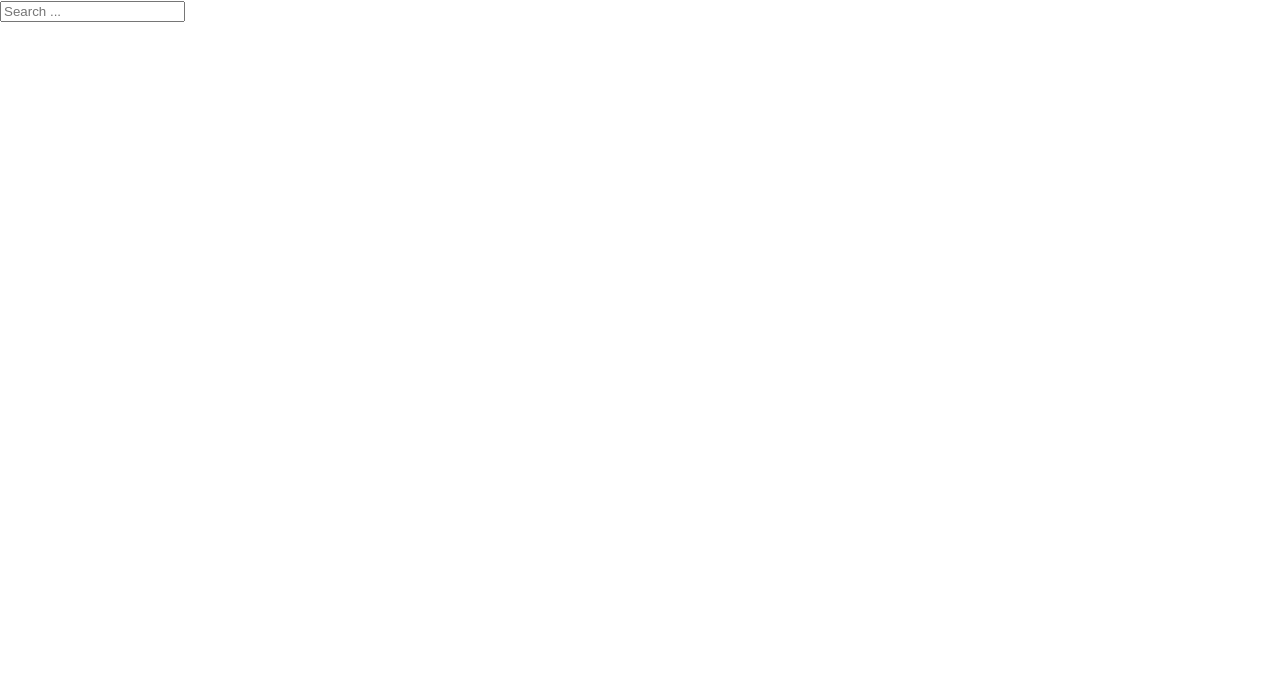
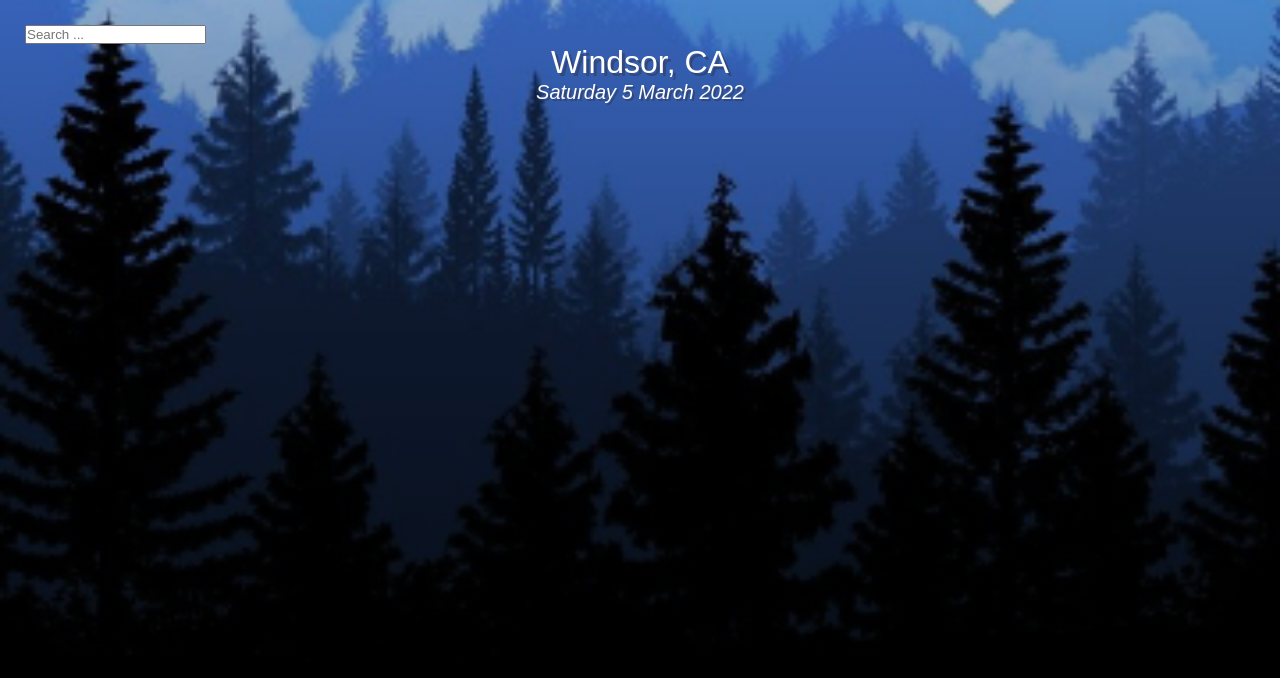
Before and after one commit to AbdullahAli2021/weather-app, a React (Create React App) app: page / in a window 1280 px wide. Shown: the top 678 px of the page. Built offline with nearby package versions, Linux system fonts and the light colour scheme.

Commit message:
add the css and datebuilder

```diff
--- a/src/App.js
+++ b/src/App.js
@@ -5,6 +5,17 @@ const api = {
 }
 
 function App() {
+  const dateBuilder = (d) => {
+    let months = ["January", "February", "March", "April", "May", "June", "July", "August", "September", "October", "November", "December"];
+    let days = ["Sunday", "Monday", "Tuesday", "Wednesday", "Thursday", "Friday", "Saturday"];
+
+    let day = days[d.getDay()];
+    let date = d.getDate();
+    let month = months[d.getMonth()];
+    let year = d.getFullYear();
+
+    return `${day} ${date} ${month} ${year}`
+  }
   return (
     <div className="app">
       <main>
@@ -14,8 +25,10 @@ function App() {
             className='search-bar'
             placeholder='Search ...'
           />
-
-
+        </div>
+        <div className="location-box">
+          <div className="location">Windsor, CA</div>
+          <div className="date">{dateBuilder(new Date())}</div>
         </div>
       </main>
 
--- a/src/index.css
+++ b/src/index.css
@@ -1,13 +1,103 @@
-body {
+* {
   margin: 0;
-  font-family: -apple-system, BlinkMacSystemFont, 'Segoe UI', 'Roboto', 'Oxygen',
-    'Ubuntu', 'Cantarell', 'Fira Sans', 'Droid Sans', 'Helvetica Neue',
-    sans-serif;
-  -webkit-font-smoothing: antialiased;
-  -moz-osx-font-smoothing: grayscale;
+  padding: 0;
+  box-sizing: border-box;
 }
 
-code {
-  font-family: source-code-pro, Menlo, Monaco, Consolas, 'Courier New',
-    monospace;
+body {
+  font-family: 'Montserrat', sans-serif;
 }
+
+.app {
+  background-image: url('./assets/cold-bg.jpg');
+  background-size: cover;
+  background-position: bottom;
+  transition: 0.4 ease;
+}
+
+.app.warm {
+  background-image: url('./assets/warm-bg.jpg');
+}
+
+main {
+  min-height: 100vh;
+  background-image: linear-gradient(to bottom, rgba(0, 0, 0, 0.2), rgba(0, 0, 0, 0.75));
+  padding: 25px;
+}
+
+.search-box {
+  width: 100%;
+  margin: 0 0 75px;
+}
+
+.search-box .search-bar {
+  display: block;
+  width: 100%;
+  padding: 15px;
+
+  appearance: none;
+  background: none;
+  border: none;
+  outline: none;
+
+  background-color: rgba(255, 255, 255, 0.5);
+  border-radius: 0px 0px 16px 16px;
+  margin-top: -25px;
+
+  box-shadow: 0px 5px rgba(0, 0, 0, 0.2);
+
+  color: #313131;
+  font-size: 20px;
+
+  transition: 0.4s ease;
+}
+
+.search-box .search-bar:focus {
+  background-color: rgba(255, 255, 255, 0.75);
+}
+
+.location-box .location {
+  color: #FFF;
+  font-size: 32px;
+  font-weight: 500;
+  text-align: center;
+  text-shadow: 3px 3px rgba(50, 50, 70, 0.5);
+}
+
+.location-box .date {
+  color: #FFF;
+  font-size: 20px;
+  font-weight: 300;
+  font-style: italic;
+  text-align: center;
+  text-shadow: 2px 2px rgba(50, 50, 70, 0.5);
+}
+
+.weather-box {
+  text-align: center;
+}
+
+.weather-box .temp {
+  position: relative;
+  display: inline-block;
+  margin: 30px auto;
+  background-color: rgba(255, 255, 255, 0.2);
+  border-radius: 16px;
+
+  padding: 15px 25px;
+
+  color: #FFF;
+  font-size: 102px;
+  font-weight: 900;
+
+  text-shadow: 3px 6px rgba(50, 50, 70, 0.5);
+  text-align: center;
+  box-shadow: 3px 6px rgba(0, 0, 0, 0.2);
+}
+
+.weather-box .weather {
+  color: #FFF;
+  font-size: 48px;
+  font-weight: 700;
+  text-shadow: 3px 3px rgba(50, 50, 70, 0.5);
+}
```
